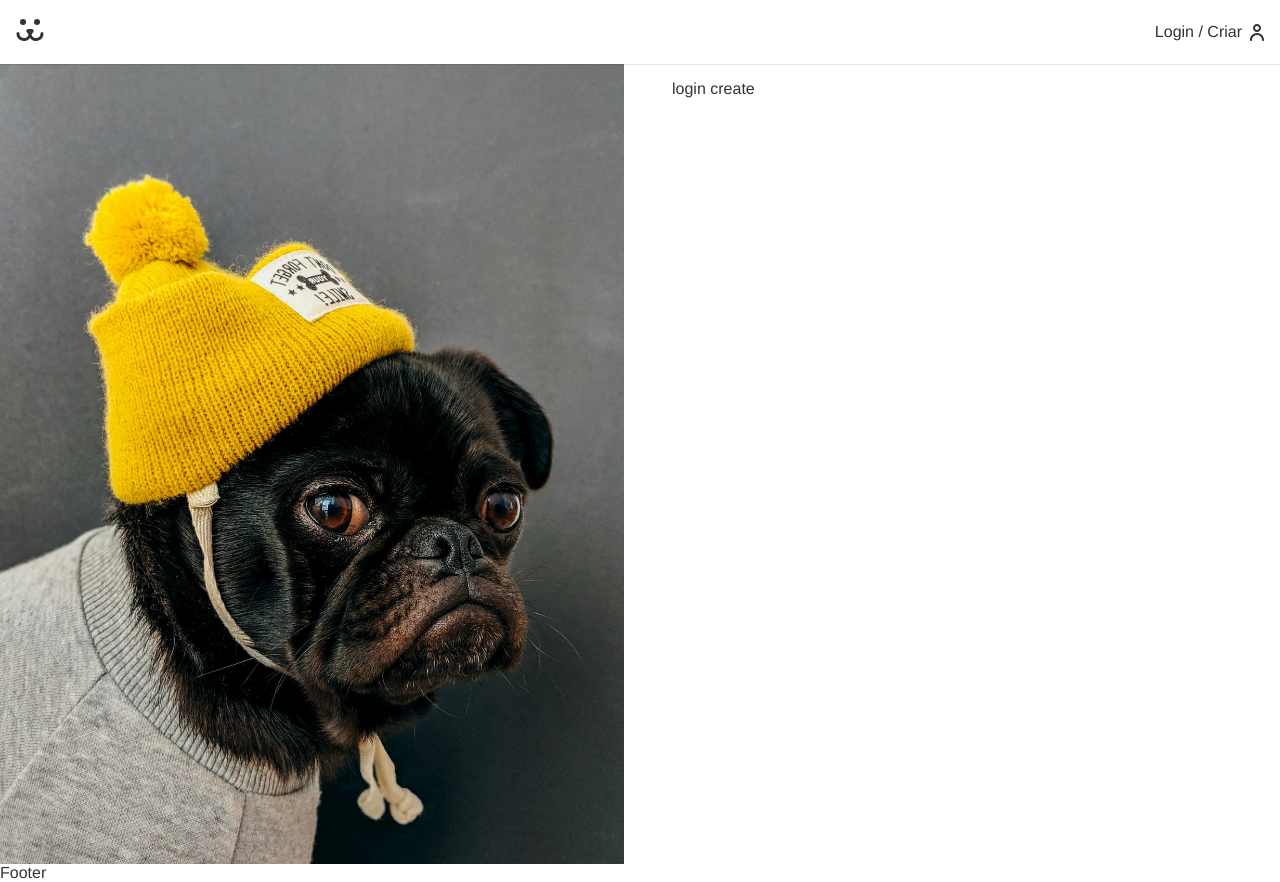
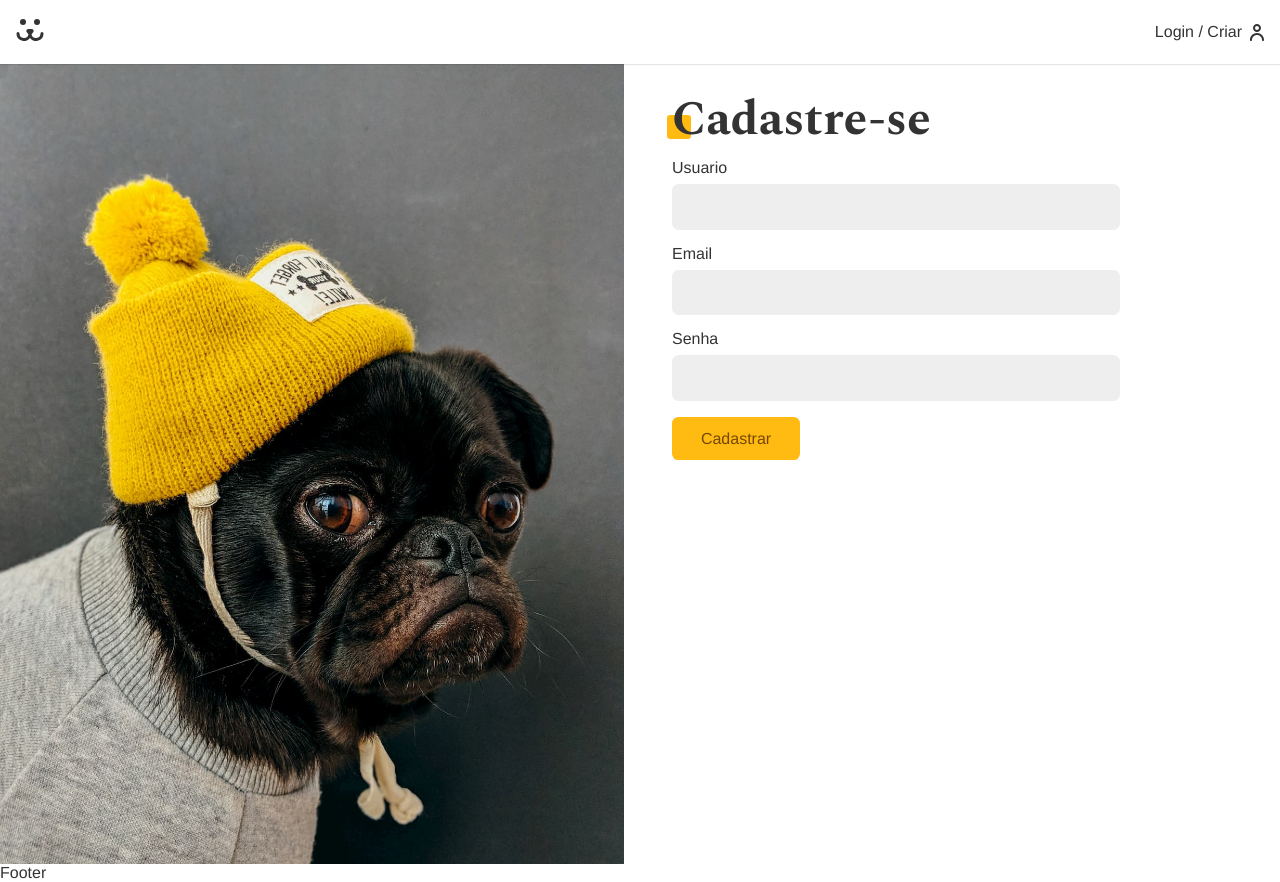
Before and after one commit to fernandoprestes/dogs, a React (Create React App) app: page /login/criar in a window 1280 px wide. Built offline with nearby package versions, Linux system fonts and the light colour scheme.

Commit message:
criar cadastro login

```diff
--- a/src/api.js
+++ b/src/api.js
@@ -13,19 +13,19 @@
   }
 }
 
-export function TOKEN_VALIDATE_POST(token){
+export function TOKEN_VALIDATE_POST(token) {
   return {
     url: API_URL + '/jwt-auth/v1/token/validate',
     options: {
       method: 'POST',
       headers: {
         Authorization: 'Bearer ' + token
-      },
+      }
     }
   }
 }
 
-export function USER_GET(token){
+export function USER_GET(token) {
   return {
     url: API_URL + '/api/user',
     options: {
@@ -36,3 +36,16 @@
     }
   }
 }
+
+export function USER_POST(body) {
+  return {
+    url: API_URL + '/api/user',
+    options: {
+      method: 'POST',
+      headers: {
+        'Content-Type': 'application/json'
+      },
+      body: JSON.stringify(body)
+    }
+  }
+}
--- a/src/components/Login/LoginCreate.js
+++ b/src/components/Login/LoginCreate.js
@@ -1,10 +1,47 @@
 import React from 'react'
+import { USER_POST } from '../../api'
+import useFetch from '../../hooks/useFetch'
+import useForm from '../../hooks/useForm'
+import { UserContext } from '../../UserContext'
+import Button from '../Forms/Button'
+import Input from '../Forms/Input'
+import Error from '../Helper/Error'
 
 const LoginCreate = () => {
+  const username = useForm()
+  const email = useForm('email')
+  const password = useForm()
+
+  const { userLogin } = React.useContext(UserContext)
+
+  const { loading, error, request } = useFetch()
+
+  async function handleSubmit(event) {
+    event.preventDefault()
+    const { url, options } = USER_POST({
+      username: username.value,
+      email: email.value,
+      password: password.value
+    })
+    const { response } = await request(url, options)
+    if (response.ok) userLogin(username.value, password.value)
+  }
+
   return (
-    <div>
-      login create
-    </div>
+    <section className="animeLeft">
+      <h1 className="title">Cadastre-se</h1>
+      <form onSubmit={handleSubmit}>
+        <Input label="Usuario" type="text" name="username" {...username} />
+        <Input label="Email" type="text" name="email" {...email} />
+        <Input label="Senha" type="password" name="senha" {...password} />
+        {loading ? (
+          <Button disabled>Cadastrando ...</Button>
+        ) : (
+          <Button>Cadastrar</Button>
+        )}
+        <Error error={error}/>
+      </form>
+    </section>
   )
 }
 
--- /dev/null
+++ b/src/hooks/useFetch.js
@@ -0,0 +1,35 @@
+import React from 'react'
+
+const useFetch = () => {
+  const [data, setData] = React.useState(null)
+  const [error, setError] = React.useState(null)
+  const [loading, setLoading] = React.useState(false)
+
+  const request = React.useCallback(async (url, opstions) => {
+    let response
+    let json
+    try {
+      setError(null)
+      setLoading(true)
+      response = await fetch(url, opstions)
+      json = await response.json()
+      if (response.ok === false) throw new Error(json.message)
+    } catch (err) {
+      json = null
+      setError(err.message)
+    } finally {
+      setData(json)
+      setLoading(false)
+      return {response, json}
+    }
+  }, [])
+
+  return {
+    data,
+    loading,
+    error,
+    request
+  }
+}
+
+export default useFetch
```
